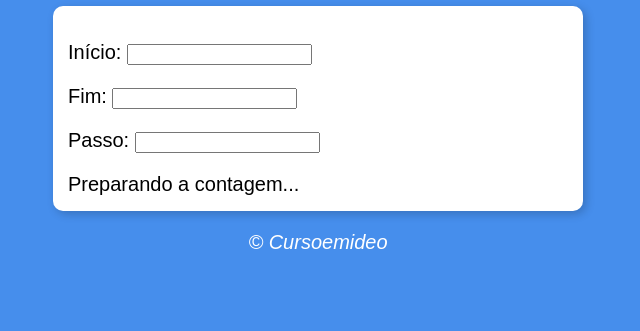
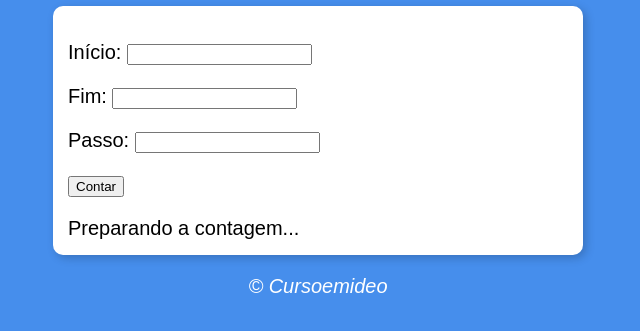
Before and after one commit to Lucas-0802/JavaScript, a plain HTML site: page ex16/index.html in a window 1280 px wide. Shown: the part 93-424 px from the top of the page, without its empty margins (322-962 px from the left). Drawn offline with Linux system fonts and the light colour scheme.

Commit message:
Atualização

```diff
--- a/ex16/index.html
+++ b/ex16/index.html
@@ -28,7 +28,7 @@
             <input type="number" name="passo" id="passo">
            </p>
            <p>
-           <label for=""></label>
+            <input type="button" value="Contar" onclick="contar()">
            </p>
 
         </div>
--- a/ex16/script.js
+++ b/ex16/script.js
@@ -0,0 +1,33 @@
+function contar(){
+    var n1 = document.getElementById('n1')
+    var n2 = document.getElementById('n2')
+    var passo = document.getElementById('passo')
+    var res = document.getElementById('res')
+    var nu1 = Number(n1.value)
+    var nu2 = Number(n2.value)
+    var pass = Number(passo.value)
+
+   if(n1.value.length == 0 || n2.value.length ==0 || passo.value.length == 0){
+
+    res.innerHTML = 'Impossível contar!'
+   }
+    else{
+       res.innerHTML = 'Contando:<br> '
+       if(pass <= 0){
+        window.alert('Passo inválido! Considerando PASSO 1')
+        pass = 1
+       }
+        if( nu1 < nu2){ //Contagem crescente
+       for(var c = nu1; c <= nu2; c += pass){
+            res.innerHTML += ` ${c} \u{1F449}`
+       }
+
+    }else{ //Contagem regressiva
+        for(var c = nu1; c >= nu2; c -=pass){
+            res.innerHTML += ` ${c} \u{1F449}`
+        }
+    }
+    res.innerHTML += `\u{1F3C1}`
+    }
+
+}
```
